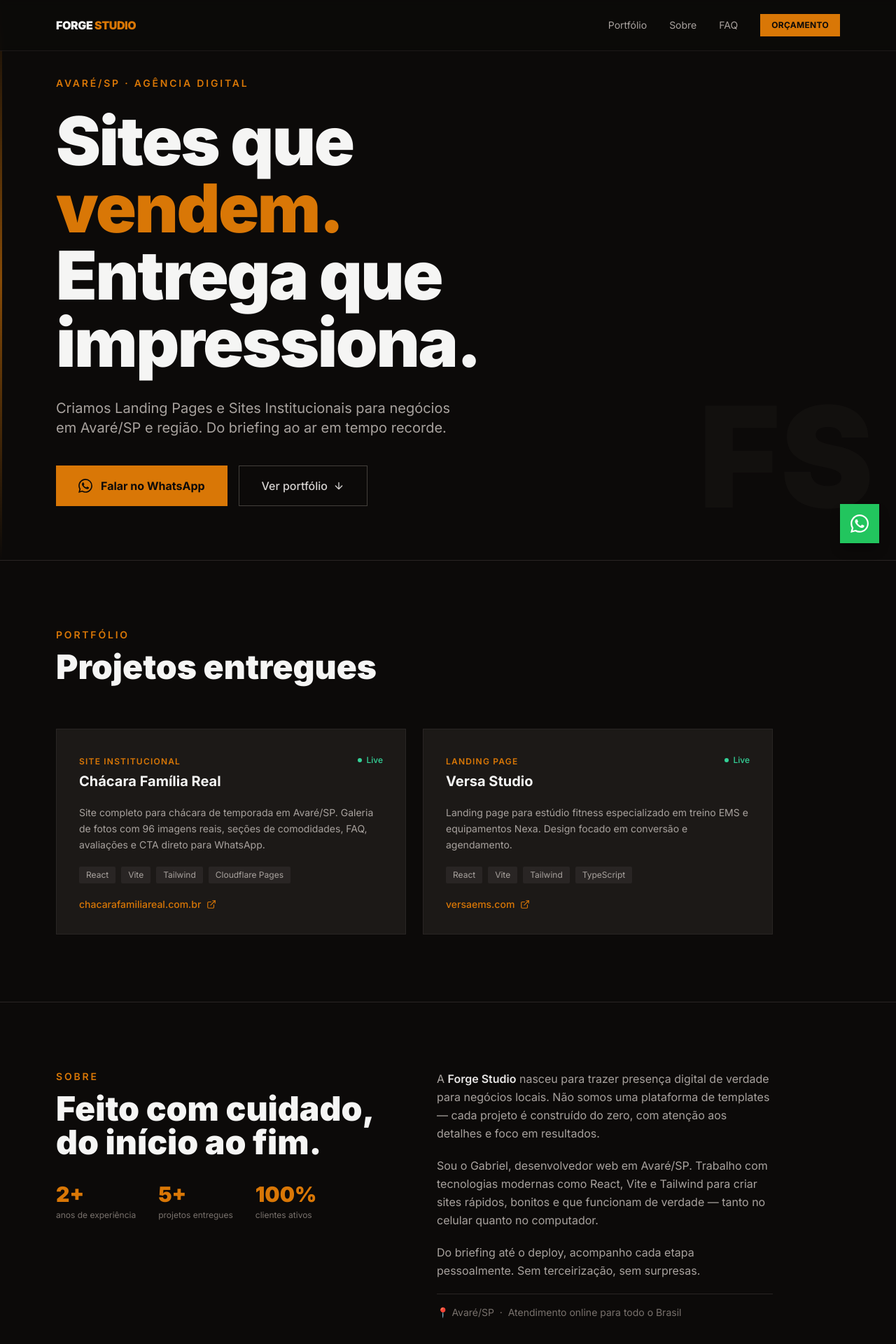
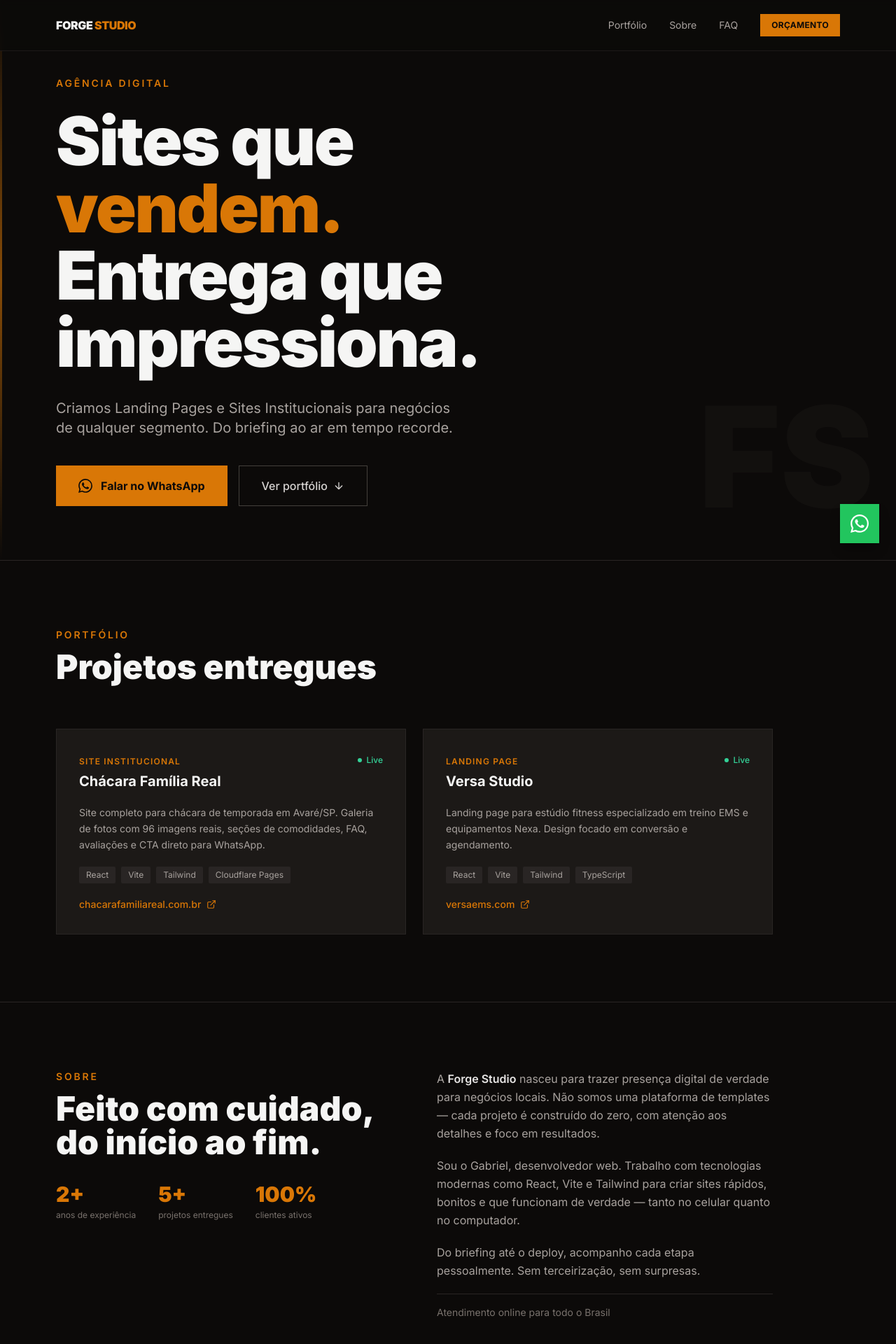
Before and after one commit to Forge-Studio-Tech/forge-studio, a React (Vite) app: page / in a window 1280 px wide. Shown: the top 1920 px of the page at 70% size. Built offline with nearby package versions, Linux system fonts and the light colour scheme.

Commit message:
copy: remove menções a Avaré/SP, abrangência nacional

```diff
--- a/src/components/About.jsx
+++ b/src/components/About.jsx
@@ -30,7 +30,7 @@ export default function About() {
             aos detalhes e foco em resultados.
           </p>
           <p>
-            Sou o Gabriel, desenvolvedor web em Avaré/SP. Trabalho com tecnologias modernas como
+            Sou o Gabriel, desenvolvedor web. Trabalho com tecnologias modernas como
             React, Vite e Tailwind para criar sites rápidos, bonitos e que funcionam de verdade —
             tanto no celular quanto no computador.
           </p>
@@ -40,7 +40,7 @@ export default function About() {
           </p>
           <div className="pt-4 border-t border-stone-800">
             <p className="text-stone-500 text-sm">
-              📍 Avaré/SP &nbsp;·&nbsp; Atendimento online para todo o Brasil
+              Atendimento online para todo o Brasil
             </p>
           </div>
         </div>
--- a/src/components/Hero.jsx
+++ b/src/components/Hero.jsx
@@ -9,7 +9,7 @@ export default function Hero() {
       {/* Conteúdo */}
       <div className="max-w-4xl">
         <p className="text-amber-600 text-sm font-semibold tracking-[0.2em] uppercase mb-6">
-          Avaré/SP · Agência Digital
+          Agência Digital
         </p>
 
         <h1 className="text-5xl md:text-7xl lg:text-8xl font-black leading-[1.05] tracking-tight text-stone-100 mb-8">
@@ -20,8 +20,8 @@ export default function Hero() {
         </h1>
 
         <p className="text-lg md:text-xl text-stone-400 max-w-xl leading-relaxed mb-10">
-          Criamos Landing Pages e Sites Institucionais para negócios em Avaré/SP
-          e região. Do briefing ao ar em tempo recorde.
+          Criamos Landing Pages e Sites Institucionais para negócios de qualquer
+          segmento. Do briefing ao ar em tempo recorde.
         </p>
 
         <div className="flex flex-col sm:flex-row gap-4">
```
